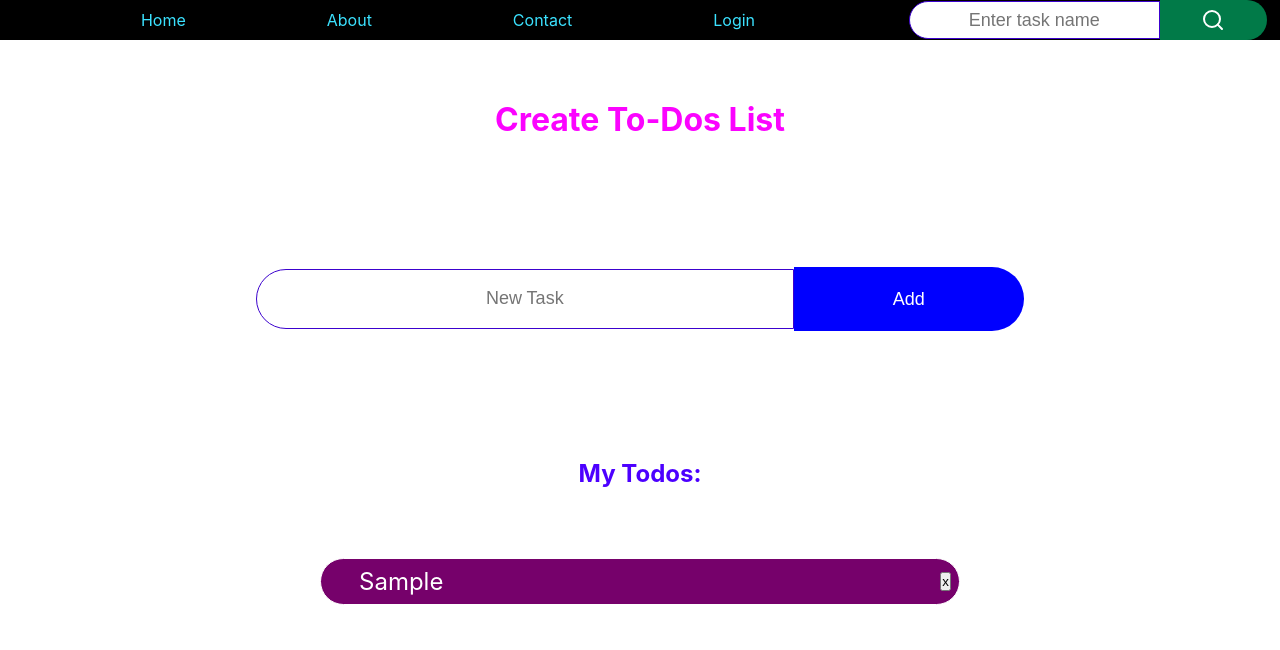
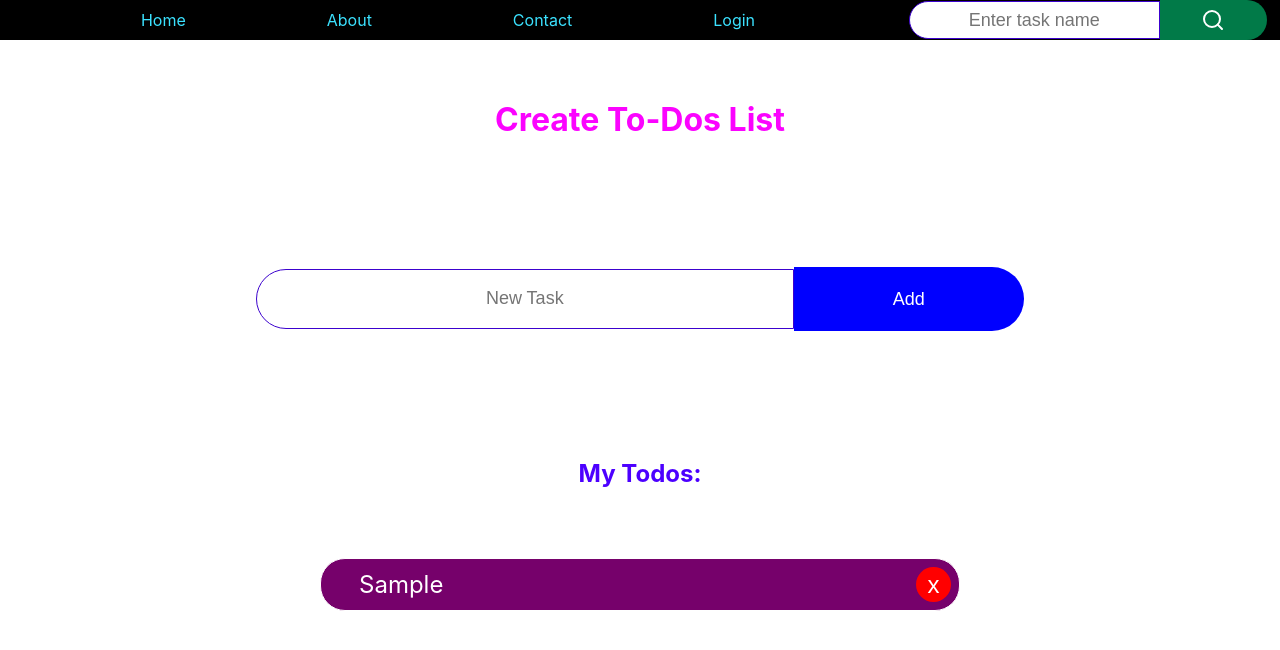
Before and after one commit to khanra321/To-do-List, a React (Create React App) app: page / in a window 1280 px wide. Both pictures are taken after typing "Sample" into the empty fields and a click on the button "Add". Shown: the top 650 px of the page. Built offline with nearby package versions, Linux system fonts and the light colour scheme.

Commit message:
Add remove button

```diff
--- a/src/Components/TodoItems.js
+++ b/src/Components/TodoItems.js
@@ -1,14 +1,14 @@
 import React from 'react'
 import "../Styles/TodosItems.css"
 
-export default function TodoItems({tasks}) {
+export default function TodoItems({tasks,removeTask}) {
 
   return (
     <div id="todoItems">
         {tasks.map((task, index) => (
-            <div className="todoIem" key={index}>
+            <div className="todoItem" key={index}>
                 <p id = "p1">{task}</p>
-                <button>x</button>
+                <button id="removeTask" onClick = {() => removeTask(index)}>x</button>
             </div>
         ))}
 
--- a/src/Components/Todos.js
+++ b/src/Components/Todos.js
@@ -8,7 +8,10 @@ export default function Todos() {
     const [tasks, setTasks] = useState([]);
     const addTask = (task) => {
         setTasks([...tasks, task])
-    }
+    };
+    const removeTask = (index) => {
+      setTasks(tasks.filter((_,i) => i !== index));
+    };
 
   return (
     <div id="container">
@@ -23,6 +26,7 @@ export default function Todos() {
 
         <TodoItems
          tasks={tasks}
+         removeTask={removeTask}
         />
 
     </div>
--- a/src/Styles/TodosItems.css
+++ b/src/Styles/TodosItems.css
@@ -5,13 +5,13 @@
     justify-content: center;
     align-items: center;
 }
-.todoIem{
-    height: 3%;
-    width:auto;
-    min-width: 50vw;
+.todoItem{
+    height: 35;
+    width:50vw;
 
     margin: 20px;
     padding: 8px;
+
     text-align: center;
     font-size: x-large;
 
@@ -24,9 +24,27 @@
     display: flex;
     justify-content: space-between;
     align-items: center;
-    text-overflow: auto;
+
 
 }
 #p1{
+    margin:0;
     margin-left: 30px;
+    overflow-wrap: anywhere;
 }
+#removeTask{
+    flex-shrink: 0;
+
+    width: 35px;
+    height: 35px;
+
+    font-size: x-large;
+    color: white;
+    background-color: red;
+
+    border: none;
+    border-radius: 50%;
+
+    cursor: pointer;
+
+}
```
